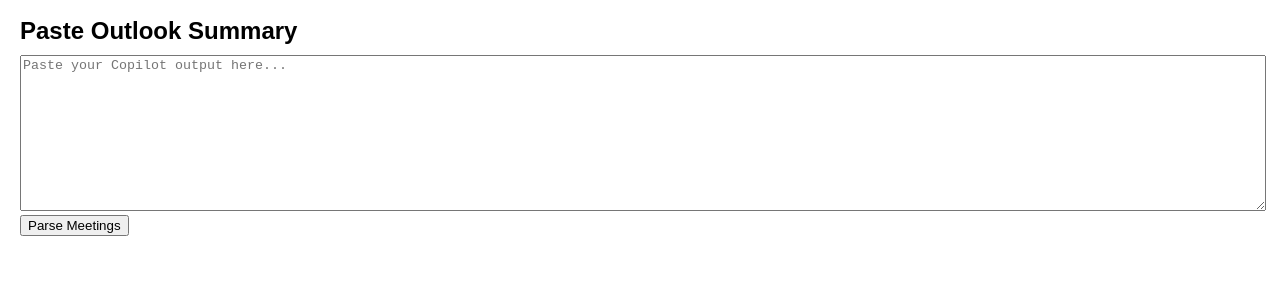
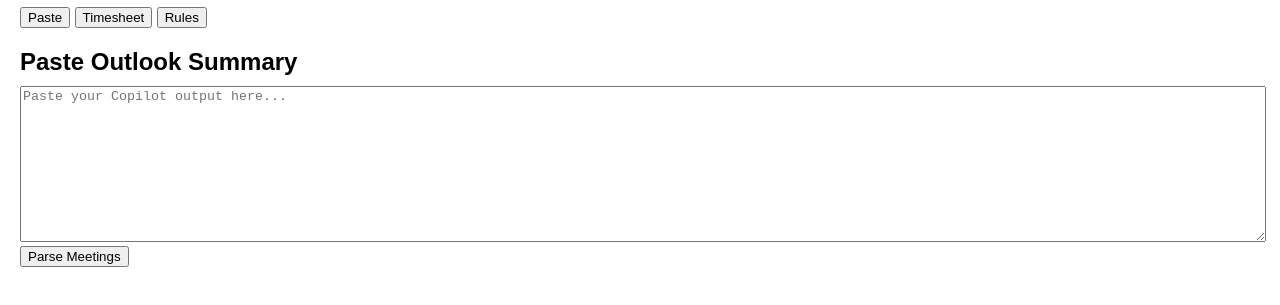
Before and after one commit to Jordy-Dehaes/Timesheetapp, a plain HTML site: page index.html in a window 1280 px wide. Shown: the part 61-366 px from the top of the page. Drawn offline with Linux system fonts and the light colour scheme.

Commit message:
Update index.html

```diff
--- a/index.html
+++ b/index.html
@@ -7,9 +7,14 @@
 </head>
 <body>
   <h1>Timesheet Parser</h1>
+  <nav>
+    <button onclick="showSection('paste')">Paste</button>
+    <button onclick="showSection('timesheet')">Timesheet</button>
+    <button onclick="showSection('rules')">Rules</button>
+  </nav>
 
   <!-- Step 1: Paste Copilot summary -->
-  <section>
+  <section id="pasteSection">
     <h2>Paste Outlook Summary</h2>
     <textarea id="summary" rows="10" cols="80" placeholder="Paste your Copilot output here..."></textarea><br>
     <button onclick="handleParse()">Parse Meetings</button>
@@ -29,6 +34,14 @@
     <button onclick="exportCSV()">Export CSV</button>
   </section>
 
+  <!-- New: Rules Management -->
+  <section id="rulesSection" style="display:none;">
+    <h2>Rules Management</h2>
+    <table id="rulesTable" border="1" cellpadding="5"></table>
+    <button onclick="addRule()">Add New Rule</button>
+  </section>
+
   <script src="app.js"></script>
 </body>
+
 </html>
```
